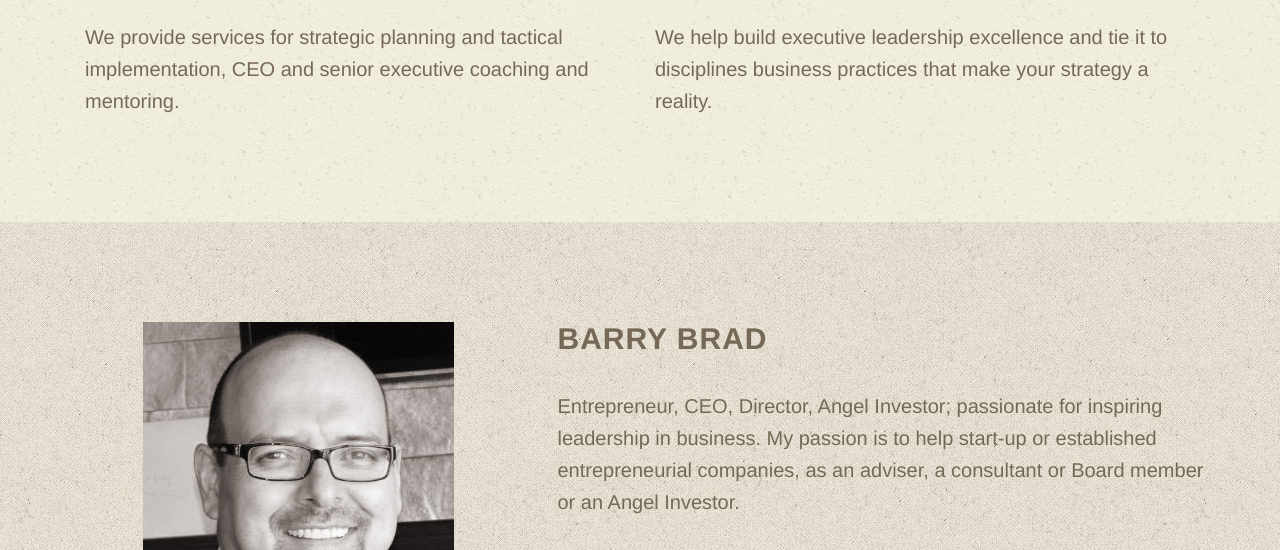
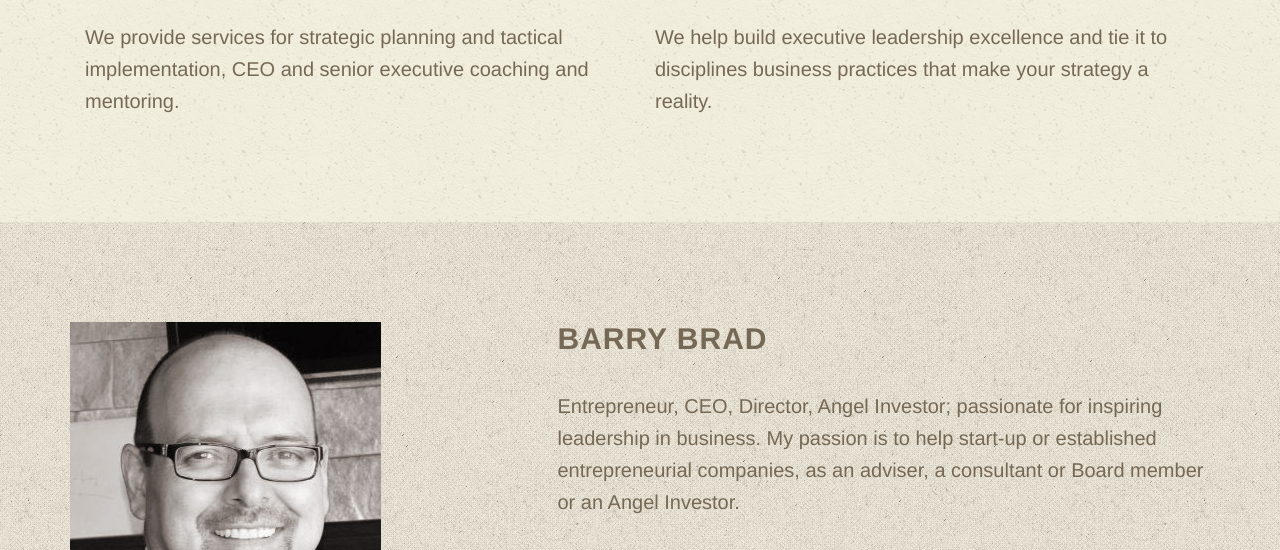
Before and after one commit to diogorusso/dexem-web, a website: page index.html in a window 1280 px wide. Shown: the part 2586-3136 px from the top of the page. Drawn offline with nearby package versions, Linux system fonts and the light colour scheme; some packages are replaced by stand-ins of ours.

Commit message:
title + profile omg

```diff
--- a/index.html
+++ b/index.html
@@ -9,7 +9,7 @@
     <meta name="description" content="">
     <meta name="author" content="">
 
-    <title>Grayscale - Start Bootstrap Theme</title>
+    <title>DEXEM</title>
 
     <!-- Bootstrap Core CSS -->
     <link href="vendor/bootstrap/css/bootstrap.min.css" rel="stylesheet">
@@ -164,7 +164,7 @@ Corporative Discipline</h1>
             <div class="container">
                 <div class="row">
                     <div class="col-lg-5 text-center">
-                        <img src="img/barry.jpg">
+                        <img src="img/barry.jpg" class="img-responsive">
                     </div>
                     <div class="col-lg-7">
                         <h2>Barry Brad</h2>
```
